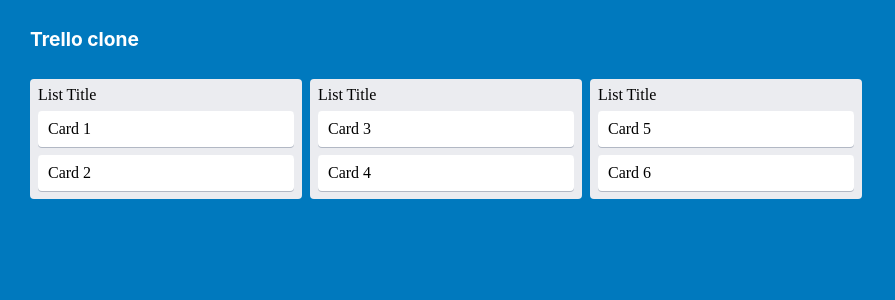
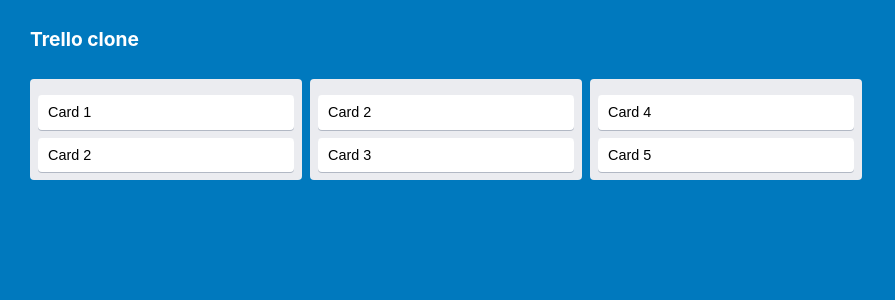
Before and after one commit to mefik1337/trello-copy, a React (Create React App) app: page / in a window 1280 px wide. Shown: the top 300 px of the page, without its empty margins (0-895 px from the left). Built offline with nearby package versions, Linux system fonts and the light colour scheme.

Commit message:
Dynamic displaying datas

```diff
--- a/src/Components/Board/Board.js
+++ b/src/Components/Board/Board.js
@@ -1,9 +1,9 @@
 import React from "react";
 
-export const Board = ({ children }) => {
+export const Board = ({ title,children }) => {
     return (
         <div className="Board">
-            <b>List Title</b>
+            <b>{title}</b>
             {children}
         </div>
     );
--- a/src/Components/Board/_Board.scss
+++ b/src/Components/Board/_Board.scss
@@ -6,4 +6,9 @@
   grid-auto-rows: max-content;
   grid-gap: 8px;
   height: max-content;
+  b {
+    font-family: sans-serif;
+    font-weight: 600;
+    font-size: 0.9rem;
+  }
 }
--- a/src/Components/Card/_Card.scss
+++ b/src/Components/Card/_Card.scss
@@ -4,3 +4,7 @@
   box-shadow: 0 1px 0 rgba(9, 30, 66, 0.25);
   padding: 10px;
 }
+.Card__text {
+  font-family: sans-serif;
+  font-size: 0.9rem;
+}
--- a/src/Container/App.js
+++ b/src/Container/App.js
@@ -4,23 +4,23 @@
 import {Card} from "../Components/Card/Card";
 
 function App() {
+    const data = [
+        {title: 'To make', cards:['Card 1', 'Card 2']},
+        {title: 'In progress', cards:['Card 2', 'Card 3']},
+        {title: 'Done', cards:['Card 4', 'Card 5']},
+    ];
+
     return (
         <div className="App">
             <h1 className="trello__title">Trello clone</h1>
-
             <div className="wrapper">
-                <Board>
-                    <Card>Card 1</Card>
-                    <Card>Card 2</Card>
-                </Board>
-                <Board>
-                    <Card>Card 3</Card>
-                    <Card>Card 4</Card>
-                </Board>
-                <Board>
-                    <Card>Card 5</Card>
-                    <Card>Card 6</Card>
-                </Board>
+                {data.map((group, groupIndex) => (
+                    <Board key={group.title}>
+                        {group.cards.map((item, itemIndex) =>(
+                            <Card key={item}><p className="Card__text">{item}</p></Card>
+                        ))}
+                    </Board>
+                ))}
             </div>
         </div>
     );
```
